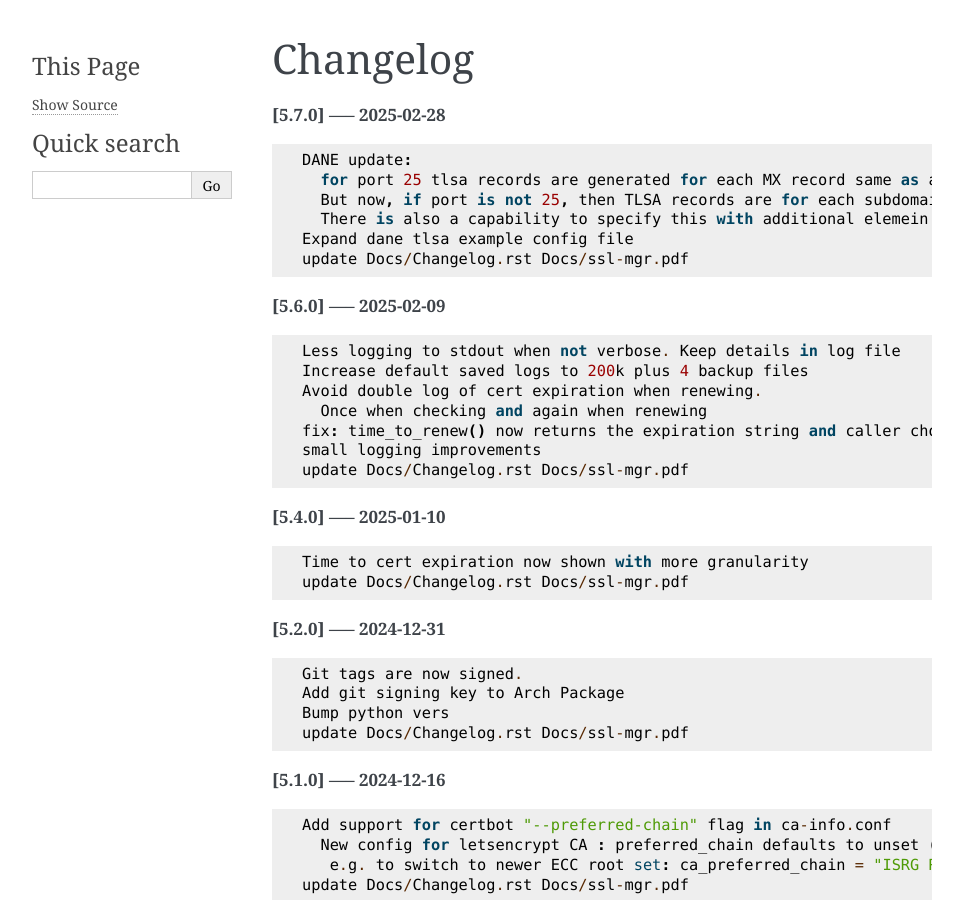
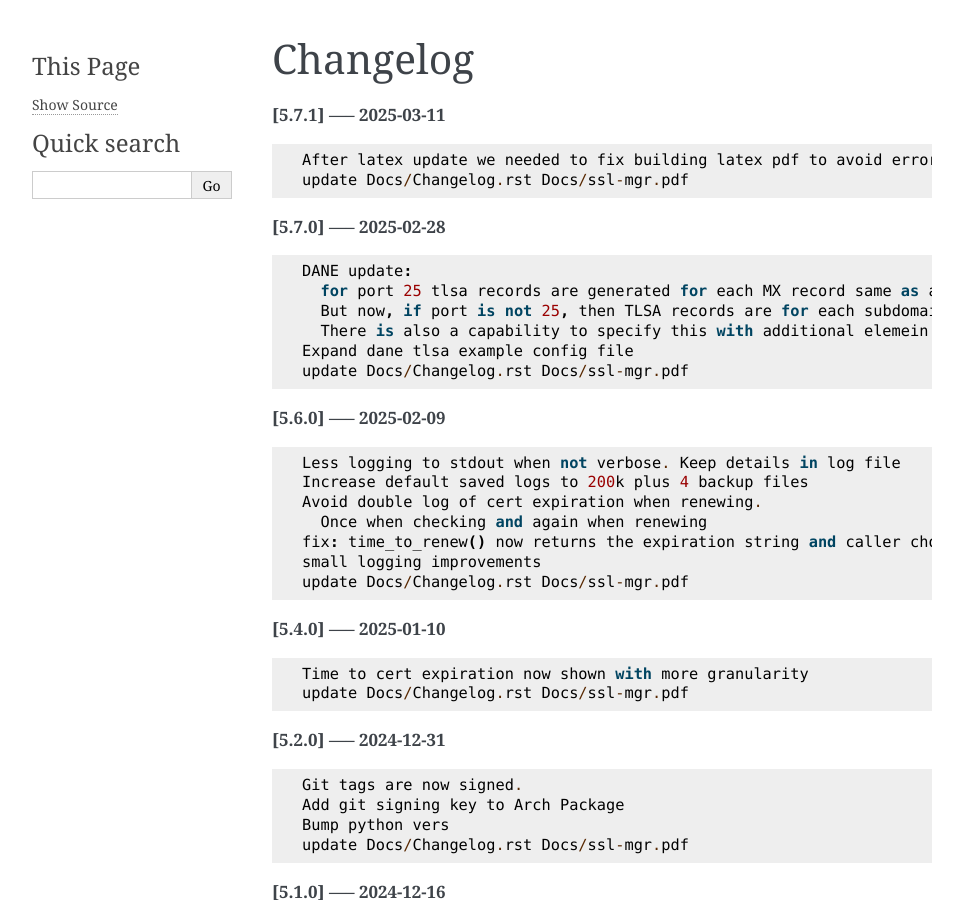
Before and after one commit to gene-git/ssl-mgr, a Sphinx documentation site: the page built from Docs/Changelog.rst, in a window 1280 px wide and 900 px high. Shown: the whole window, without its empty margins (148-1111 px from the left). Built offline with Sphinx 7.4.7, drawn with Linux system fonts in a browser that asks for light colours; pages that are not in the unit, such as notebooks, are missing from menus.

Commit message:
update Docs/Changelog.rst Docs/ssl-mgr.pdf

```diff
--- a/Docs/Changelog.rst
+++ b/Docs/Changelog.rst
@@ -1,5 +1,11 @@
 Changelog
 =========
+
+**[5.7.1] ----- 2025-03-11** ::
+
+	    After latex update we needed to fix building latex pdf to avoid error
+	    update Docs/Changelog.rst Docs/ssl-mgr.pdf
+
 
 **[5.7.0] ----- 2025-02-28** ::
 
```
Also changed, not shown: 1 other file.
